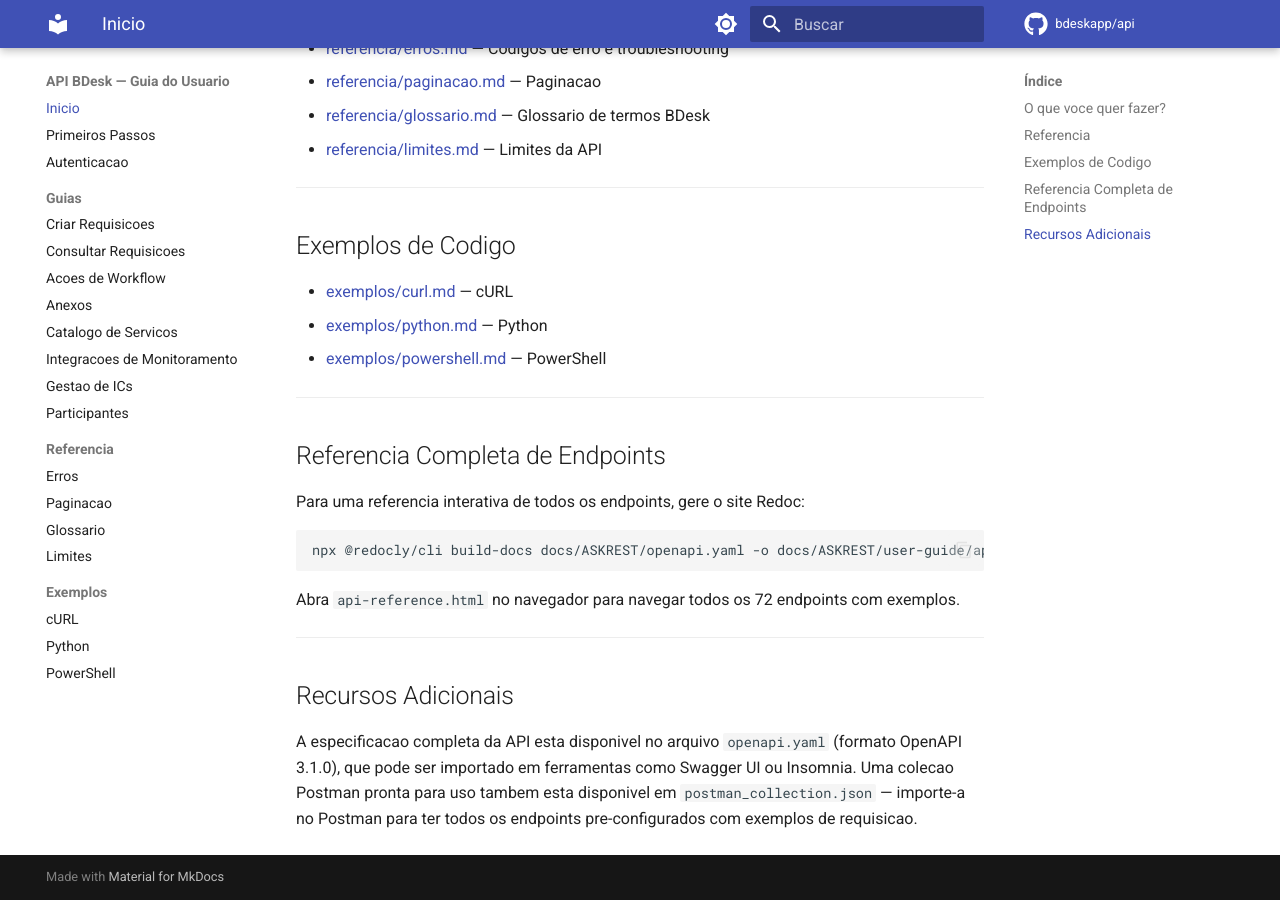
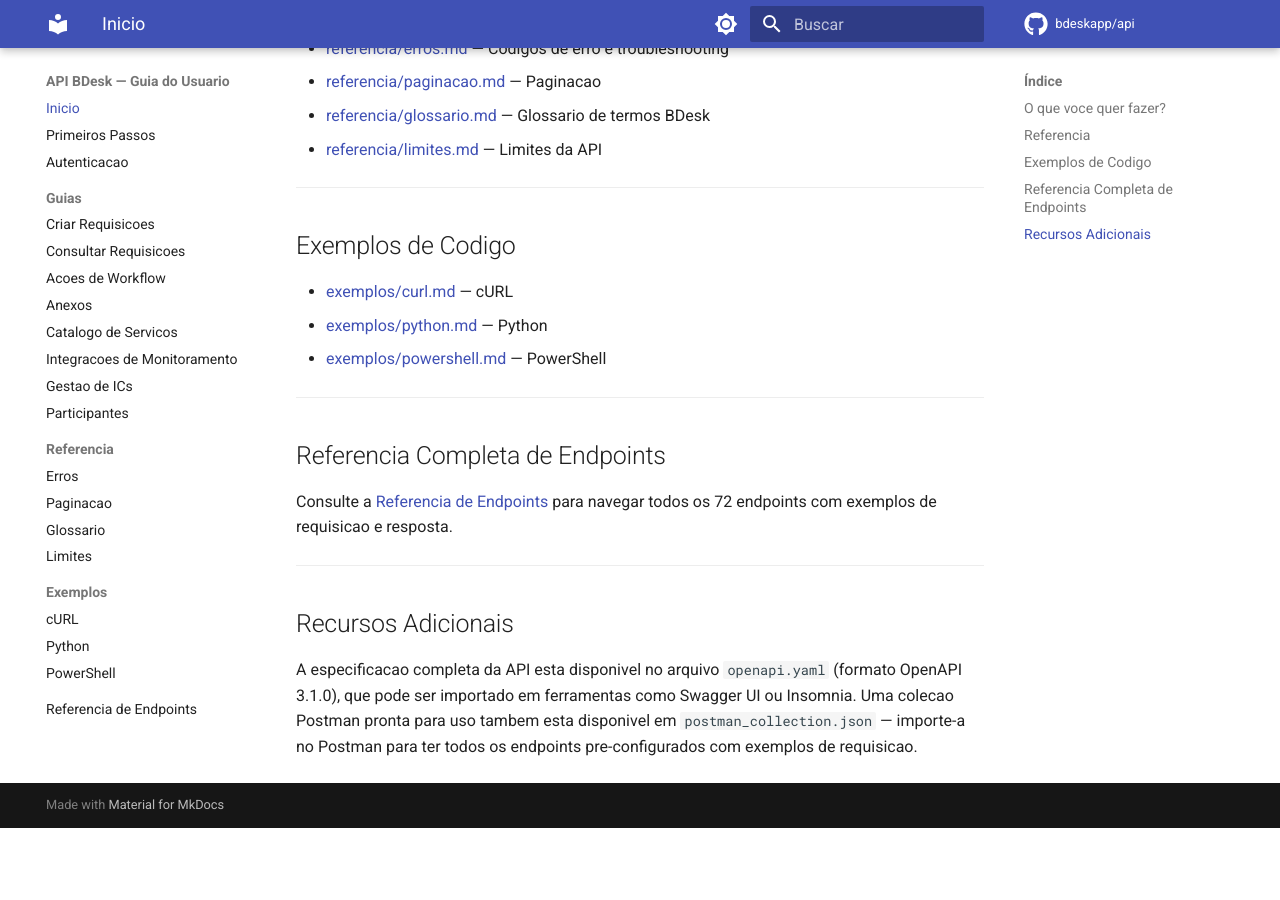
Before and after one commit to bdeskapp/api, an MkDocs documentation site: the page built from docs/index.md, in a window 1280 px wide and 900 px high, scrolled down 997 px. Built offline with MkDocs 1.6.1 and Material for MkDocs 9.7.7, drawn with Linux system fonts in a browser that asks for light colours; comment, search, counter and statistics services are not loaded; after the commit the page ends 1825 px from its top, so only the background shows below that.

Commit message:
feat: embed Redoc API reference inline
Add referencia/endpoints.md with Redoc loaded via CDN from openapi.yaml.
Replace local npx build instructions with link to the embedded page.

Co-Authored-By: Claude Opus 4.6 (1M context) <noreply@anthropic.com>

````diff
--- a/docs/index.md
+++ b/docs/index.md
@@ -40,13 +40,7 @@ A API REST do BDesk permite automatizar operacoes da plataforma diretamente dos
 
 ## Referencia Completa de Endpoints
 
-Para uma referencia interativa de todos os endpoints, gere o site Redoc:
-
-```bash
-npx @redocly/cli build-docs docs/ASKREST/openapi.yaml -o docs/ASKREST/user-guide/api-reference.html
-```
-
-Abra `api-reference.html` no navegador para navegar todos os 72 endpoints com exemplos.
+Consulte a [Referencia de Endpoints](referencia/endpoints.md) para navegar todos os 72 endpoints com exemplos de requisicao e resposta.
 
 ---
 
--- a/mkdocs.yml
+++ b/mkdocs.yml
@@ -54,6 +54,7 @@ nav:
     - cURL: exemplos/curl.md
     - Python: exemplos/python.md
     - PowerShell: exemplos/powershell.md
+  - Referencia de Endpoints: referencia/endpoints.md
 
 markdown_extensions:
   - admonition
````
Also changed, not shown: docs/referencia/endpoints.md (added, +20 -0 lines).
